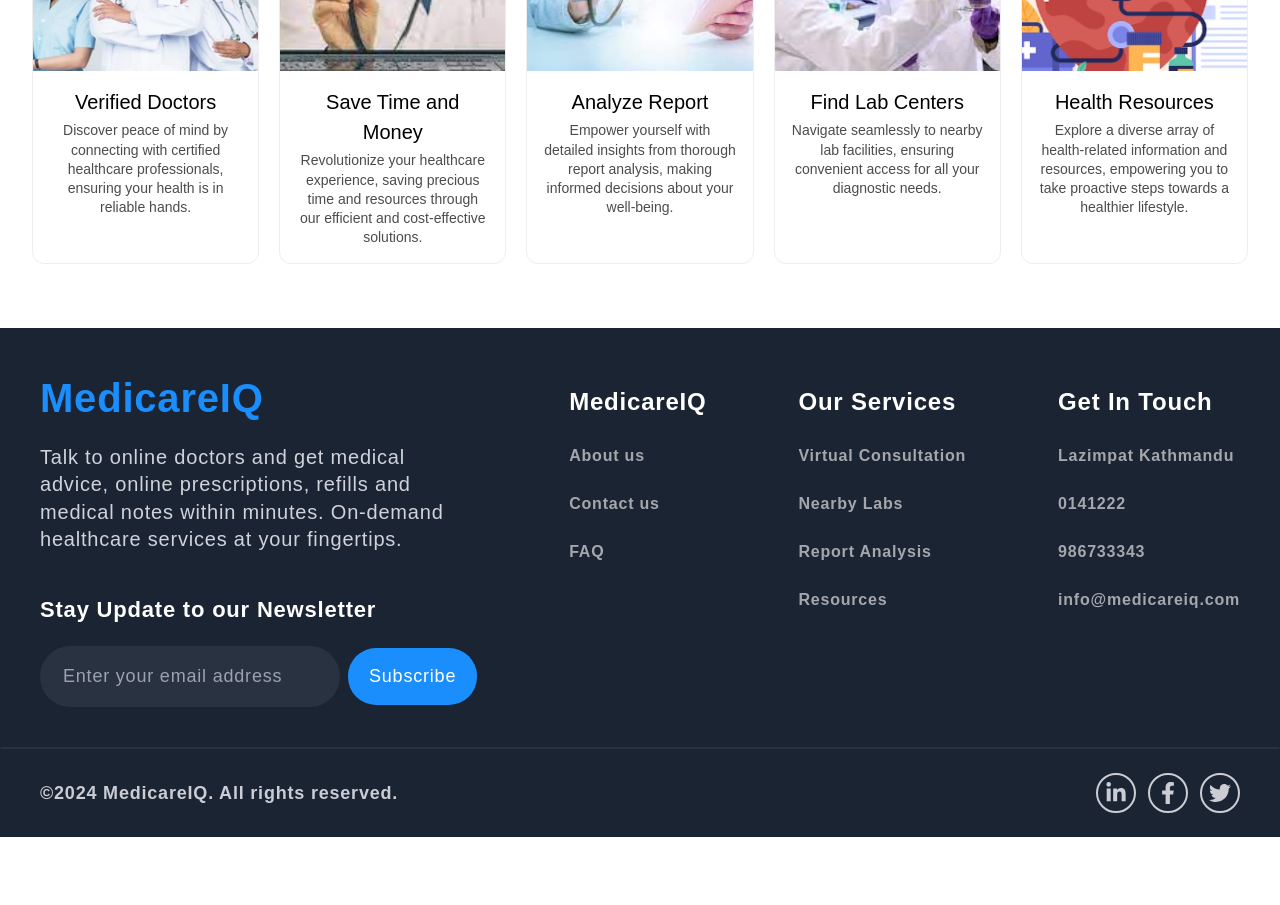
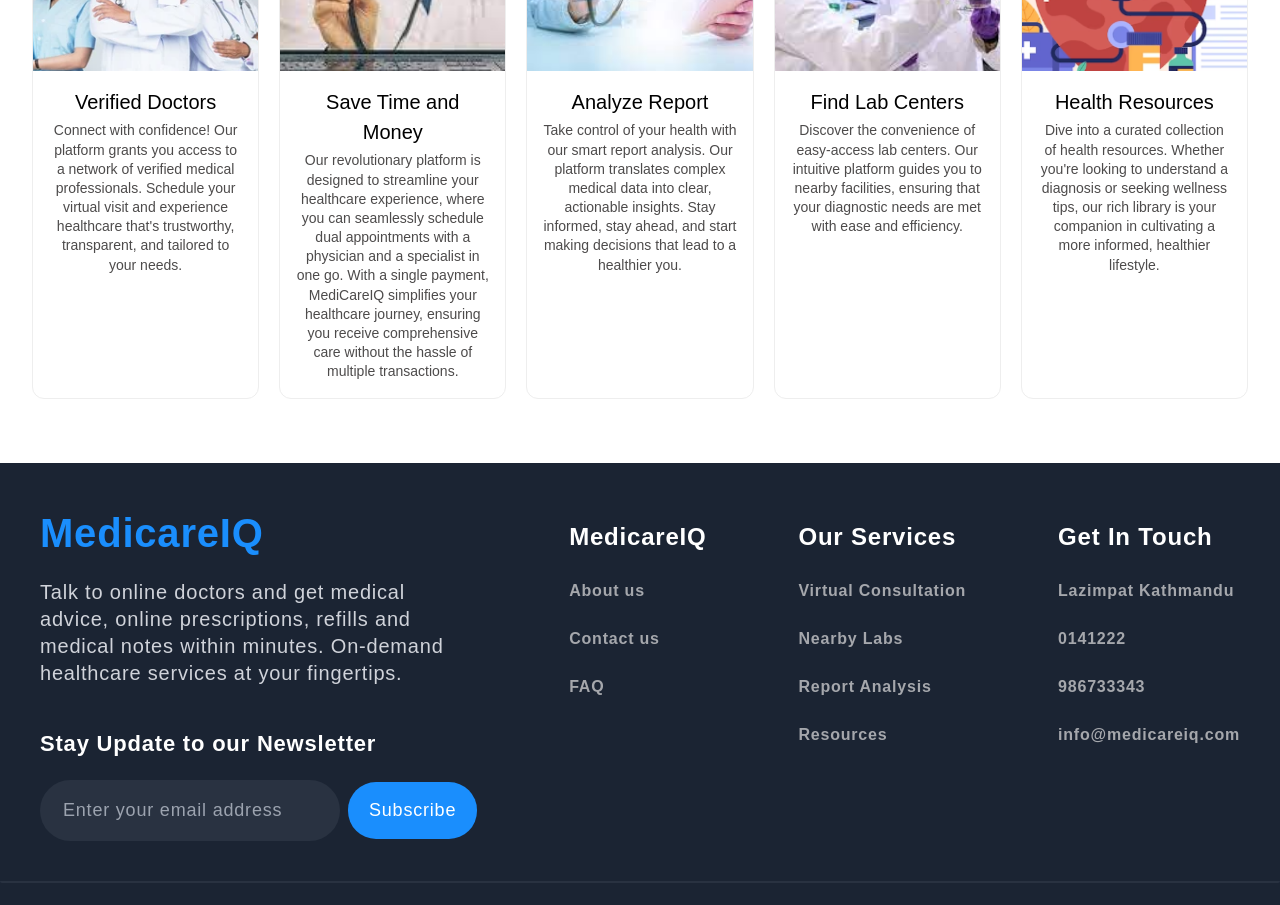
Before and after one commit to PrashantKhanal72/MediCareIQ, a React (Create React App) app in the folder Frontend/: page / in a window 1280 px wide. Shown: the part 1020-1925 px from the top of the page. Before the commit the page ends 1857 px from the top, so only its background shows below. Built offline with nearby package versions, Linux system fonts and the light colour scheme; no server answers; the HTML template or start-up script is replaced by a standard one.

Commit message:
Why use section changed

```diff
--- a/Frontend/src/Components/Whyuse/index.js
+++ b/Frontend/src/Components/Whyuse/index.js
@@ -25,31 +25,31 @@
       <div className="info-cards-content">
         <InformationCard
           title="Verified Doctors"
-          description="Discover peace of mind by connecting with certified healthcare professionals, ensuring your health is in reliable hands."
+          description="Connect with confidence! Our platform grants you access to a network of verified medical professionals. Schedule your virtual visit and experience healthcare that's trustworthy, transparent, and tailored to your needs."
           img={verifiedDoctor}
         />
 
         <InformationCard
           title="Save Time and Money"
-          description=" Revolutionize your healthcare experience, saving precious time and resources through our efficient and cost-effective solutions."
+          description="Our revolutionary platform is designed to streamline your healthcare experience, where you can seamlessly schedule dual appointments with a physician and a specialist in one go. With a single payment, MediCareIQ simplifies your healthcare journey, ensuring you receive comprehensive care without the hassle of multiple transactions."
           img={saveTime}
         />
 
         <InformationCard
           title="Analyze Report"
-          description="Empower yourself with detailed insights from thorough report analysis, making informed decisions about your well-being."
+          description="Take control of your health with our smart report analysis. Our platform translates complex medical data into clear, actionable insights. Stay informed, stay ahead, and start making decisions that lead to a healthier you."
           img={analyzeReport}
         />
 
         <InformationCard
           title="Find Lab Centers"
-          description="Navigate seamlessly to nearby lab facilities, ensuring convenient access for all your diagnostic needs."
+          description="Discover the convenience of easy-access lab centers. Our intuitive platform guides you to nearby facilities, ensuring that your diagnostic needs are met with ease and efficiency."
           img={labs}
         />
 
         <InformationCard
           title="Health Resources"
-          description="Explore a diverse array of health-related information and resources, empowering you to take proactive steps towards a healthier lifestyle."
+          description="Dive into a curated collection of health resources. Whether you're looking to understand a diagnosis or seeking wellness tips, our rich library is your companion in cultivating a more informed, healthier lifestyle."
           img={healthResources}
         />
       </div>
```
